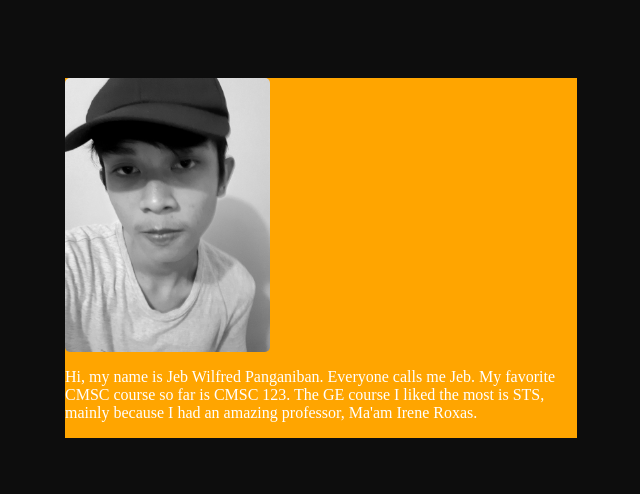
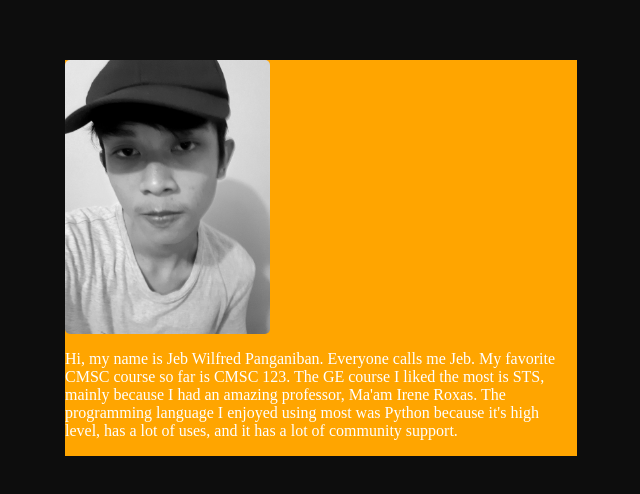
Before and after one commit to derfliwbej/derfliwbej.github.io, a plain HTML site: page index.html in a window 1280 px wide. Shown: the part 142-636 px from the top of the page, without its empty margins (319-959 px from the left). Drawn offline with Linux system fonts and the light colour scheme.

Commit message:
Add favorite programming language to index

```diff
--- a/index.html
+++ b/index.html
@@ -9,7 +9,8 @@
         <img src="me.jpg" class="picture">
 
         <p class="paragraph inline">Hi, my name is Jeb Wilfred Panganiban. Everyone calls me Jeb. My favorite CMSC course so far is CMSC 123.
-        The GE course I liked the most is STS, mainly because I had an amazing professor, Ma'am Irene Roxas.</p>
+        The GE course I liked the most is STS, mainly because I had an amazing professor, Ma'am Irene Roxas. The programming language I enjoyed
+        using most was Python because it's high level, has a lot of uses, and it has a lot of community support.</p>
       </div>
     </div>
   </body>
```
